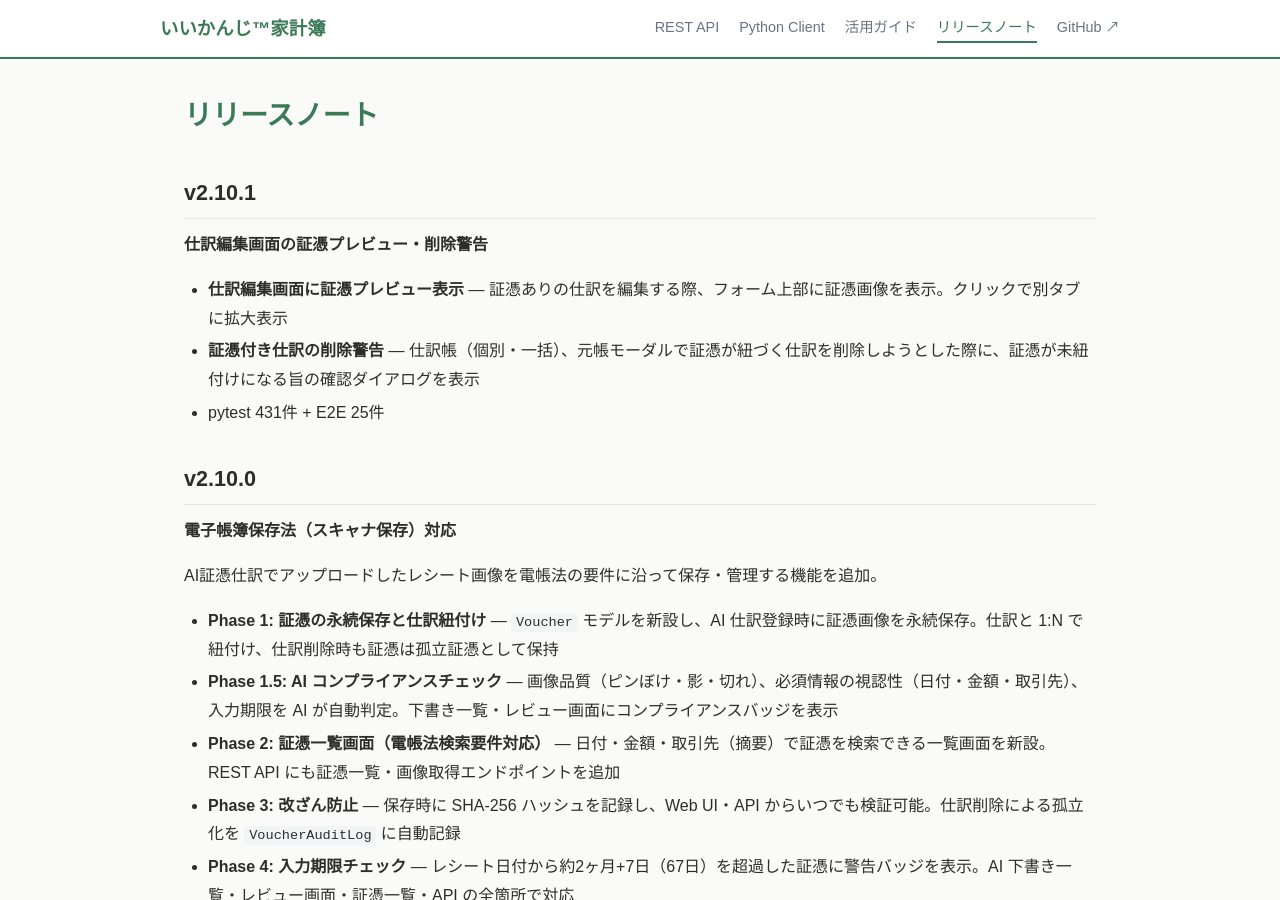
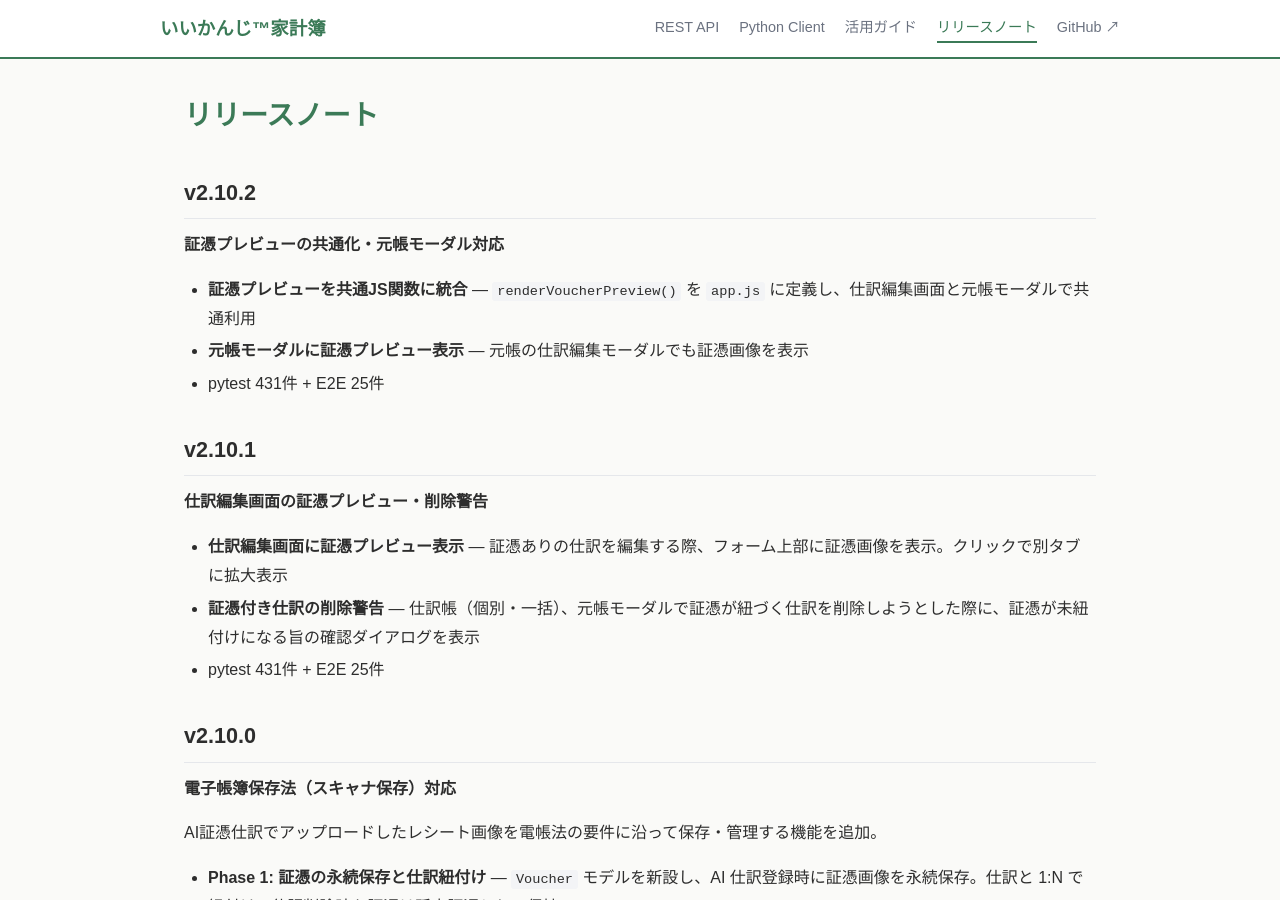
Before and after one commit to nananek/iikanji-kakeibo, a Jekyll site: the page built from docs/releases.md, in a window 1280 px wide and 900 px high. Built offline with Jekyll 4.4.1, drawn with Linux system fonts in a browser that asks for light colours.

Commit message:
chore: v2.10.2 リリース準備 — リリースノート・compose バージョン更新
Co-Authored-By: Claude Opus 4.6 <noreply@anthropic.com>

```diff
--- a/docs/releases.md
+++ b/docs/releases.md
@@ -4,6 +4,14 @@ title: リリースノート
 ---
 
 # リリースノート
+
+## v2.10.2
+
+**証憑プレビューの共通化・元帳モーダル対応**
+
+- **証憑プレビューを共通JS関数に統合** — `renderVoucherPreview()` を `app.js` に定義し、仕訳編集画面と元帳モーダルで共通利用
+- **元帳モーダルに証憑プレビュー表示** — 元帳の仕訳編集モーダルでも証憑画像を表示
+- pytest 431件 + E2E 25件
 
 ## v2.10.1
 
```
Also changed, not shown: 1 other file.
